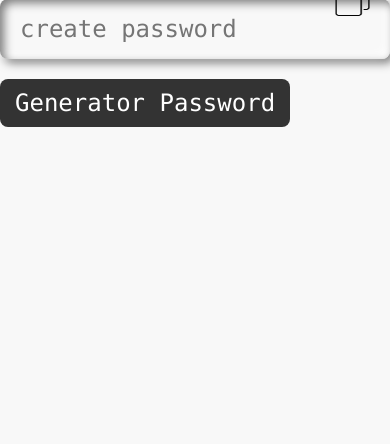
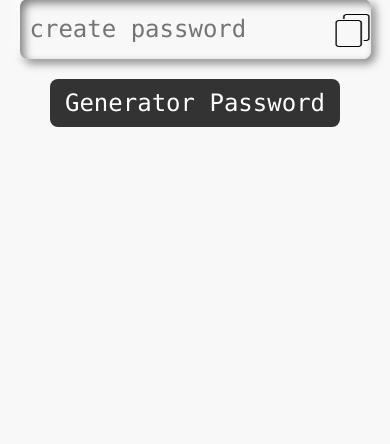
Before and after one commit to manarezzatkassr/randomPassword, a plain HTML site: page index.html in a window 390 px wide. Shown: the part 400-844 px from the top of the page. Drawn offline with Linux system fonts and the light colour scheme.

Commit message:
responsive now

```diff
--- a/css/style.css
+++ b/css/style.css
@@ -91,3 +91,20 @@ body
     justify-content: center;
     align-items: center;
 }
+@media (max-width: 991px)
+{
+    .copy
+    {
+        top: 95px;
+        right: 15px;
+    }
+    .inputBox
+    {
+        text-align: center;
+    }
+    .inputBox input
+    {
+        width: 90%;
+        padding: 10px;
+    }
+}
```
